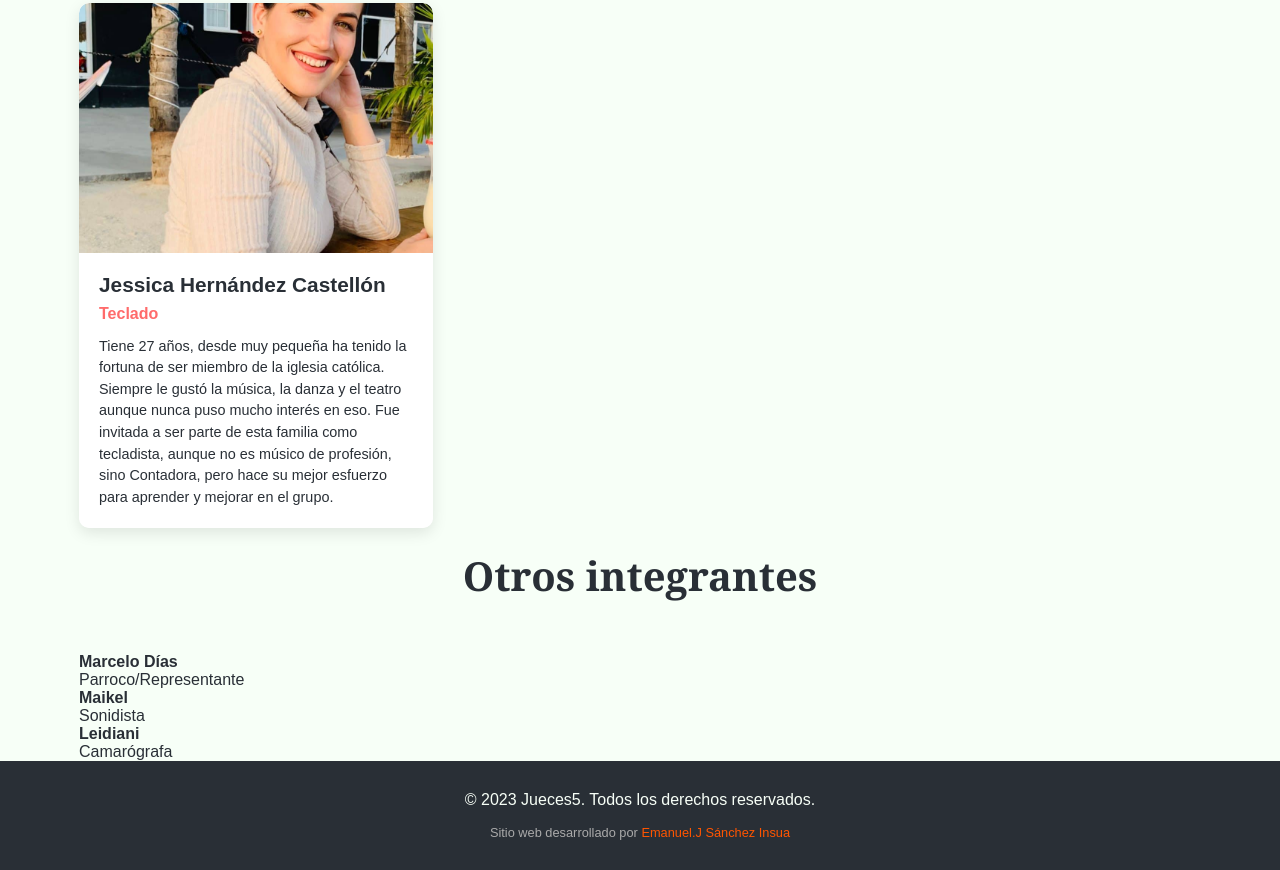
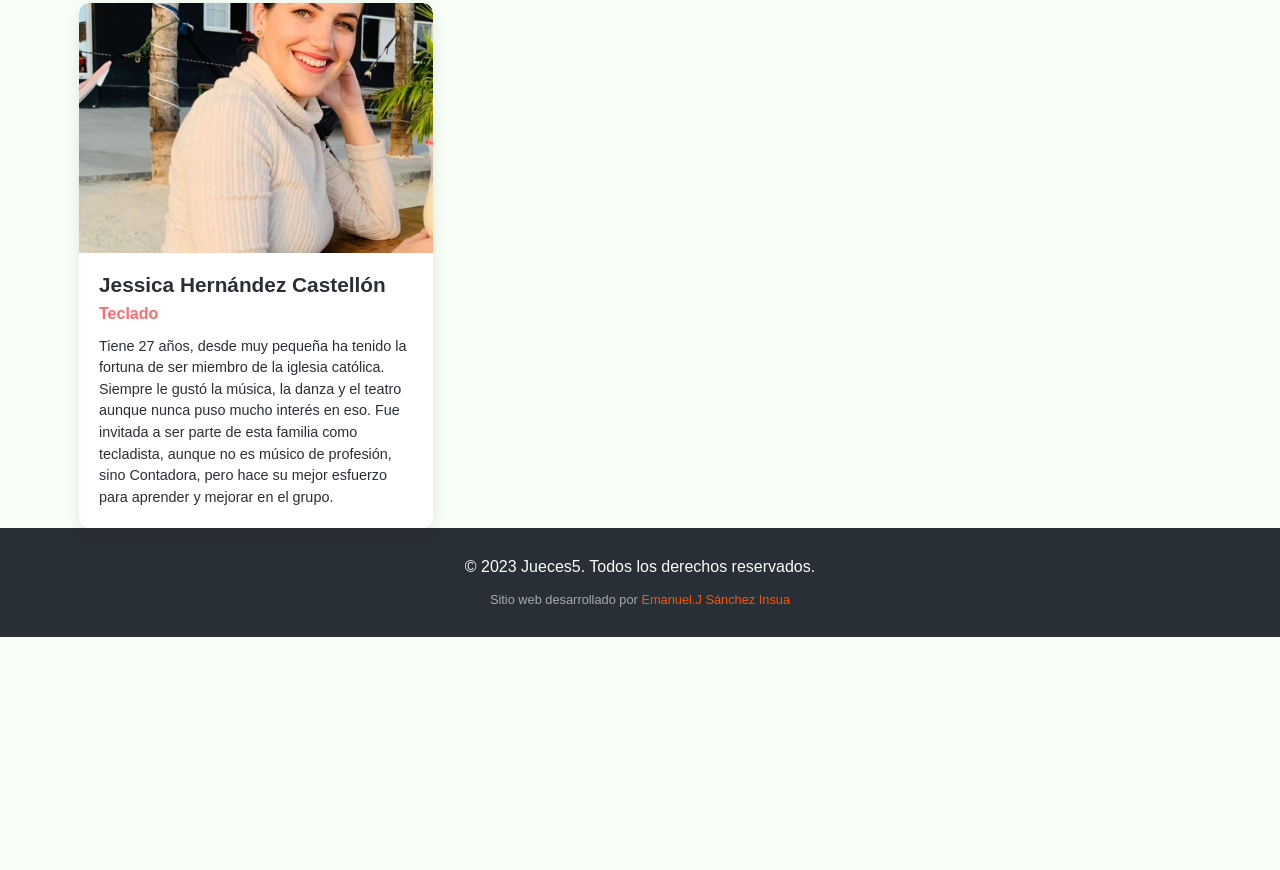
Before and after one commit to Jueces5/Jueces5, a plain HTML site: page integrantes.html in a window 1280 px wide. Shown: the part 1930-2800 px from the top of the page. After the commit the page ends 2567 px from the top, so only its background shows below. Drawn offline with Linux system fonts and the light colour scheme; files whose address does not match are found by name.

Commit message:
Update integrantes.html

```diff
--- a/integrantes.html
+++ b/integrantes.html
@@ -225,26 +225,7 @@
                         </div>
                     </div>
                 </div>
-
-           <!-- Sección de otros integrantes-->
-            <div class="otros-integrantes">
-                <h2 class="section-title">Otros integrantes</h2>
-                <div class="otros-integrantes-grid">
-                    <div class="otro-integrante">
-                        <h4>Marcelo Días</h4>
-                        <p class="rol">Parroco/Representante</p>
-                    </div>
-                    <div class="otro-integrante">
-                        <h4>Maikel</h4>
-                        <p class="rol">Sonidista</p>
-                    </div>
-                    <div class="otro-integrante">
-                        <h4>Leidiani</h4>
-                        <p class="rol">Camarógrafa</p>
-                    </div>
-                </div>
             </div>
-        </div>
     </section>
 
     </main>
```
